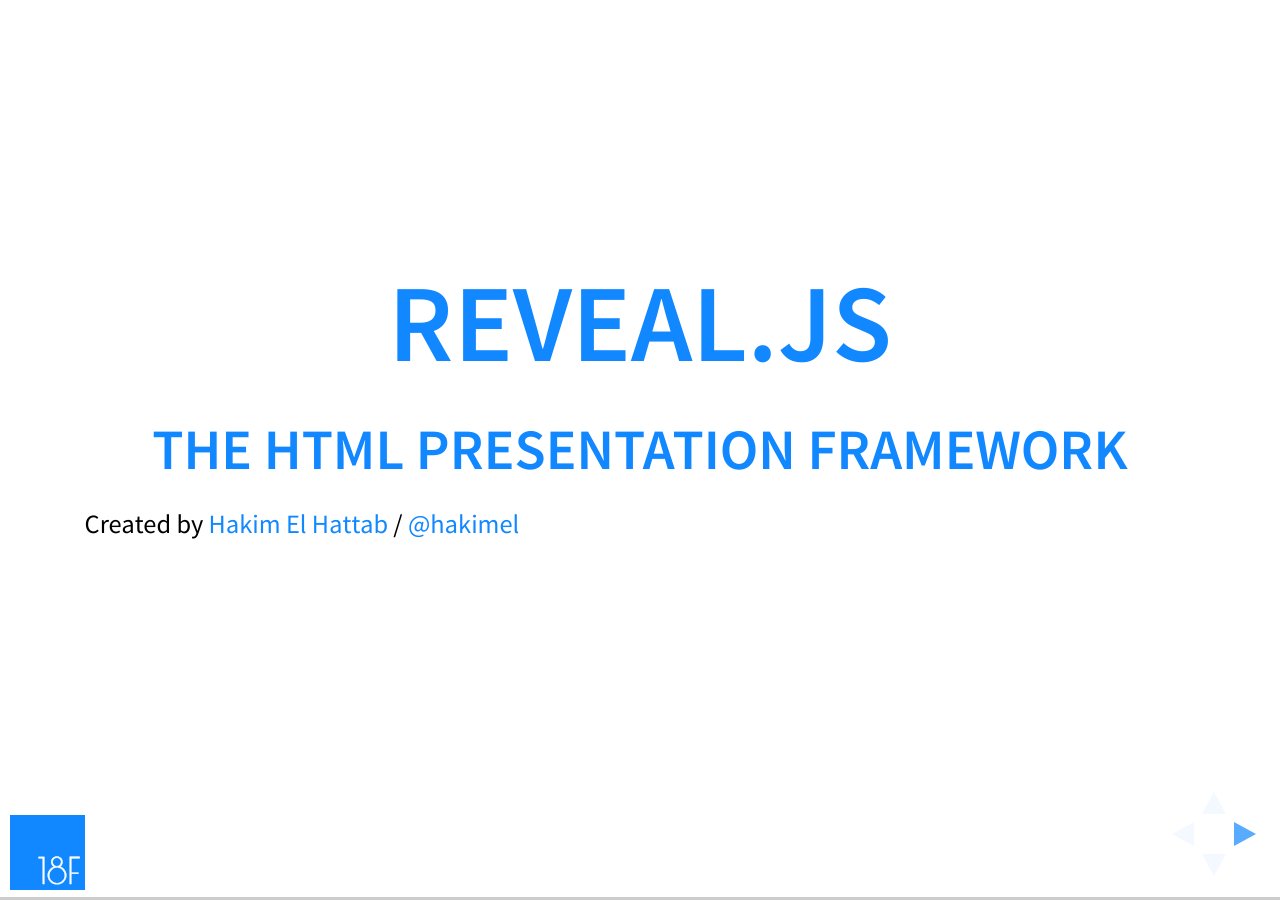
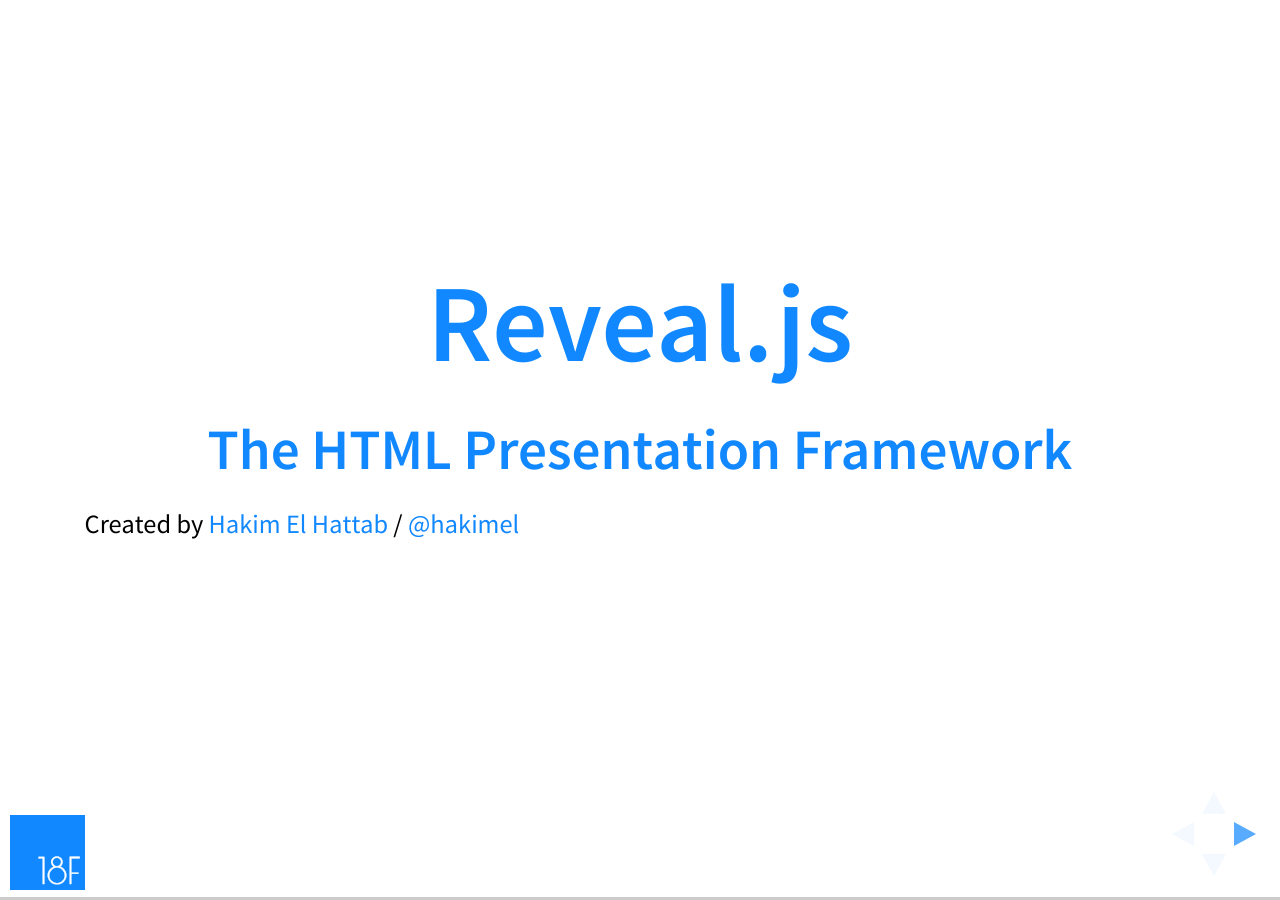
Before and after one commit to 18F/slides, a Jekyll site: the page assets/index.html, which Jekyll copies as it is, in a window 1280 px wide. Built offline with Jekyll 4.4.1, drawn with Linux system fonts in a browser that asks for light colours.

Commit message:
STOP YELLING
removes uppercase and adds 18F font "Raleway" as primary font for
headers before Source Sans.

```diff
--- a/assets/css/theme/18f.css
+++ b/assets/css/theme/18f.css
@@ -60,11 +60,10 @@
 .reveal h1, .reveal h2, .reveal h3, .reveal h4, .reveal h5, .reveal h6 {
   margin: 0 0 20px 0;
   color: #18f;
-  font-family: 'Source Sans Pro', Helvetica, sans-serif;
+  font-family: 'Raleway', 'Source Sans Pro', Helvetica, sans-serif;
   font-weight: 600;
   line-height: 1.2;
   letter-spacing: normal;
-  text-transform: uppercase;
   text-shadow: none;
   word-wrap: break-word; }
 
```
Also changed, not shown: _slides/ciocouncil.md (+2 -2 lines).
